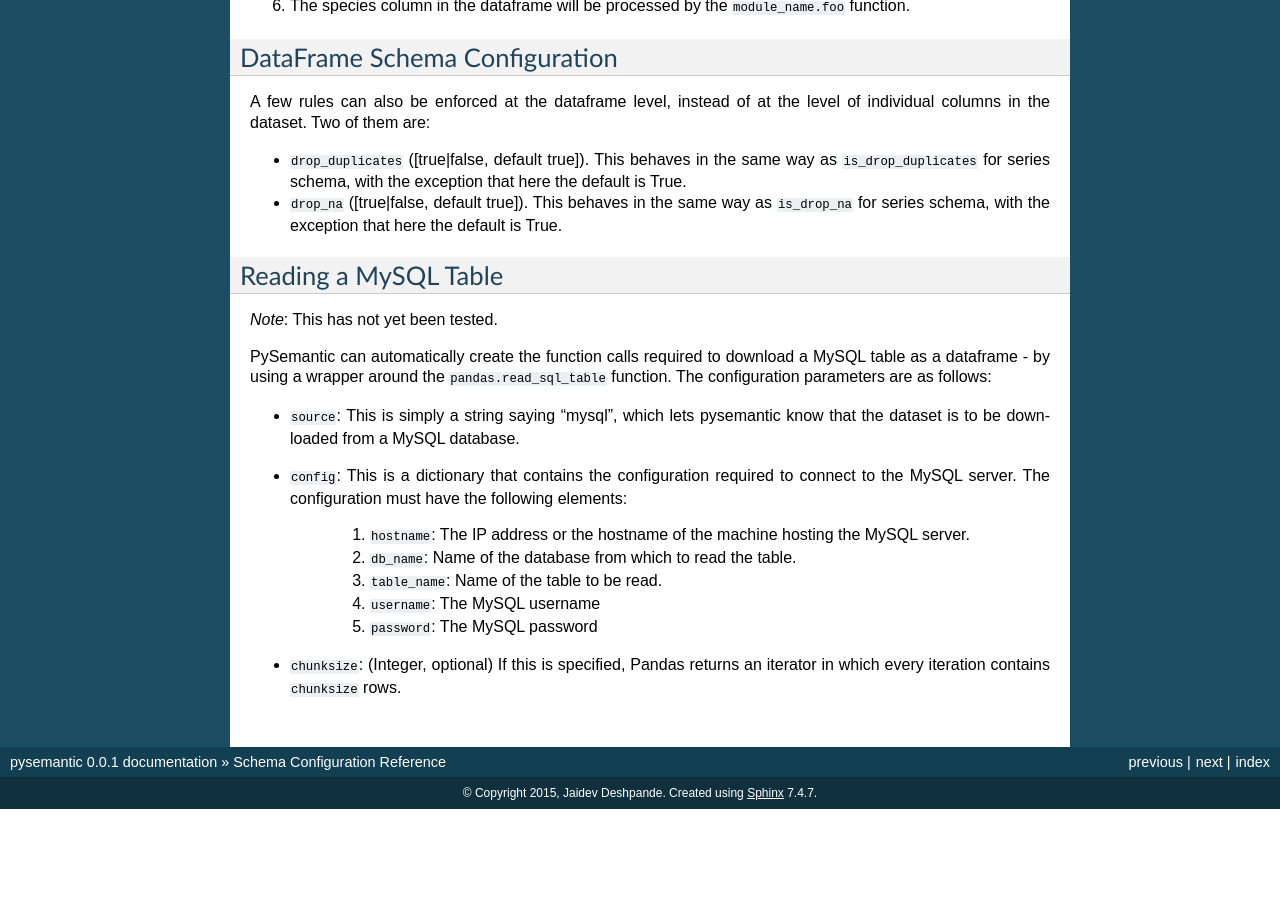
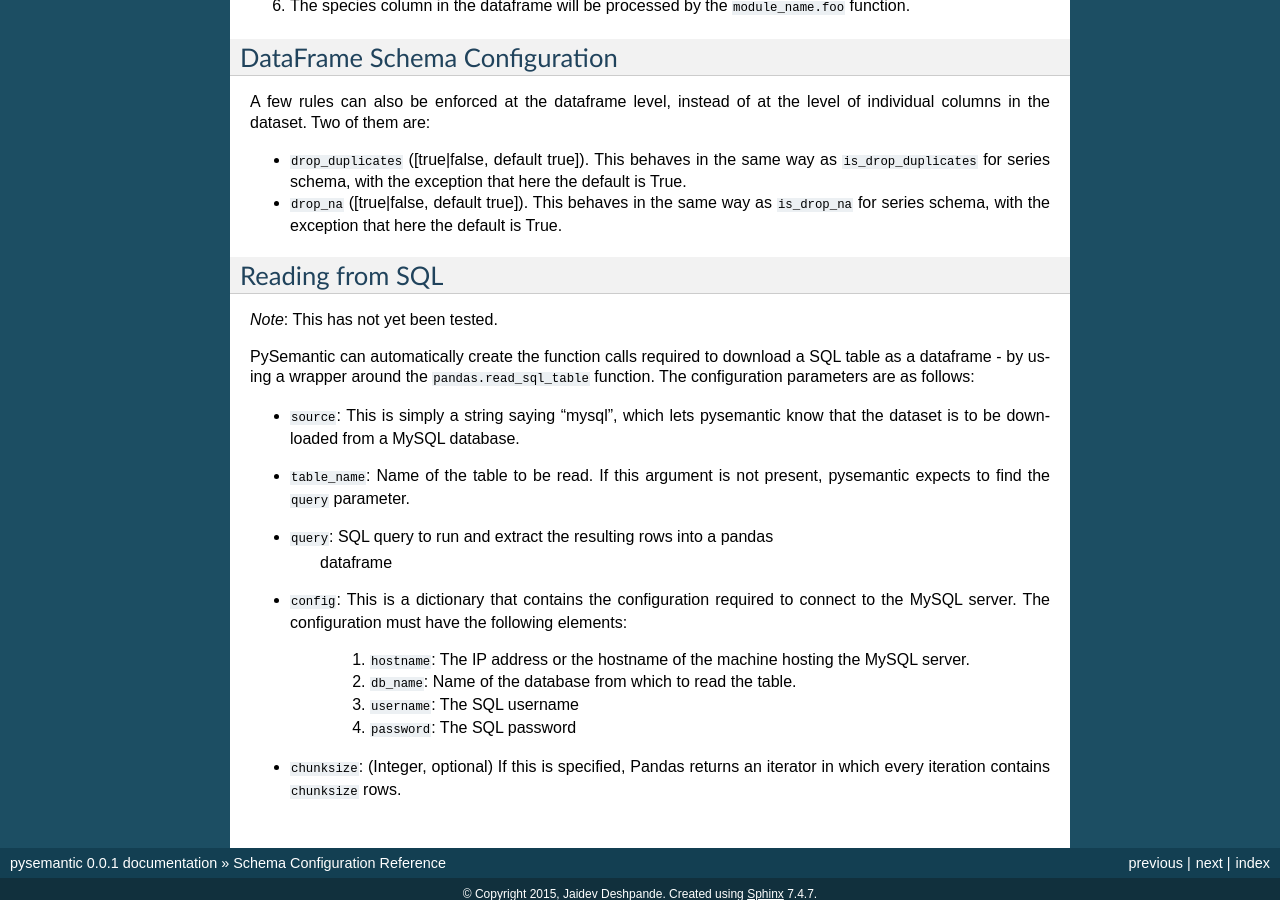
Before and after one commit to jaidevd/pysemantic, a Sphinx documentation site: the page built from docs/schema_ref.rst, in a window 1280 px wide and 900 px high, scrolled down 5768 px. Built offline with Sphinx 7.4.7, drawn with Linux system fonts in a browser that asks for light colours; before the commit the page ends 6577 px from its top, so only the background shows below that; some of the changed text lies outside the part shown.

Commit message:
Mention changes in docs
* The table_name parameter is not a part of the SQL config anymore.
* If table_name is not provided, the SQL query should be provided.

```diff
--- a/docs/schema_ref.rst
+++ b/docs/schema_ref.rst
@@ -360,27 +360,30 @@ level of individual columns in the dataset. Two of them are:
   the default is True.
 
 
----------------------
-Reading a MySQL Table
----------------------
+----------------
+Reading from SQL
+----------------
 
 *Note*: This has not yet been tested.
 
 PySemantic can automatically create the function calls required to download a
-MySQL table as a dataframe - by using a wrapper around the
+SQL table as a dataframe - by using a wrapper around the
 ``pandas.read_sql_table`` function. The configuration parameters are as
 follows:
 
 * ``source``: This is simply a string saying "mysql", which lets pysemantic
   know that the dataset is to be downloaded from a MySQL database.
+* ``table_name``: Name of the table to be read. If this argument is not
+  present, pysemantic expects to find the ``query`` parameter.
+* ``query``: SQL query to run and extract the resulting rows into a pandas
+    dataframe
 * ``config``: This is a dictionary that contains the configuration required to
   connect to the MySQL server. The configuration must have the following
   elements:
 
     1. ``hostname``: The IP address or the hostname of the machine hosting the MySQL server.
     2. ``db_name``: Name of the database from which to read the table.
-    3. ``table_name``: Name of the table to be read.
-    4. ``username``: The MySQL username
-    5. ``password``: The MySQL password
+    3. ``username``: The SQL username
+    4. ``password``: The SQL password
 * ``chunksize``: (Integer, optional) If this is specified, Pandas returns an
   iterator in which every iteration contains ``chunksize`` rows.
```
